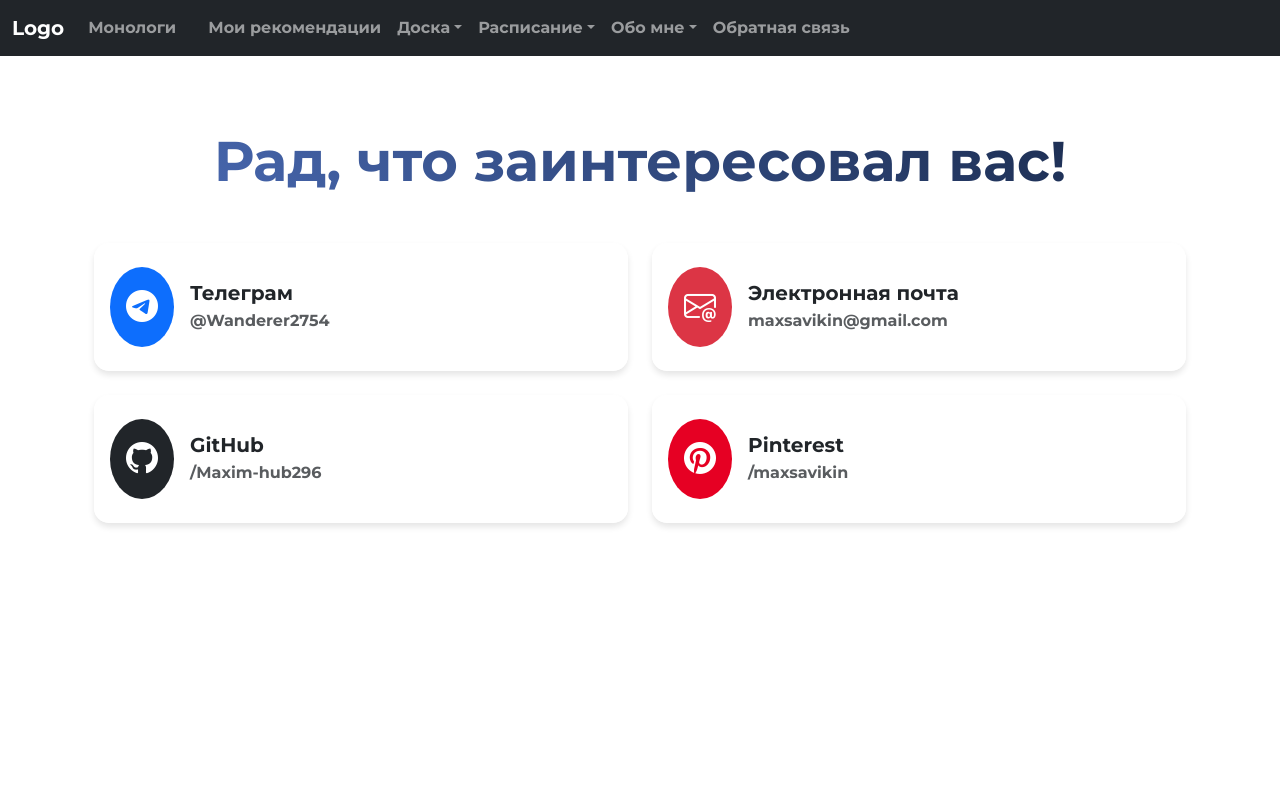
After one commit to Maxim-hub296/MyCardBoardBox, a Flask app: page /contact in a window 1280 px wide. The commit adds this page. Run offline with Flask 3, Linux system fonts and the light colour scheme.

Commit message:
Закончена страница "Обратная связь"

```diff
--- a/app/routes.py
+++ b/app/routes.py
@@ -37,4 +37,8 @@
         text, author = form.quot.data, form.author.data
         Quotes.get_or_create(quot=text, author=author)
         return redirect('/quotes')
-    return render_template('add_quot.html', form=form)
+    return render_template('add_quot.html', title_name="добавление цитаты",form=form)
+
+@app.route('/contact')
+def contact():
+    return render_template('contact.html', title_name='Обратная связь')
--- a/app/templates/base.html
+++ b/app/templates/base.html
@@ -4,6 +4,7 @@
     <meta charset="UTF-8">
     <meta name="viewport" content="width=device-width, initial-scale=1.0">
     <title>{{ title_name }}</title>
+  <link rel="stylesheet" href="https://cdn.jsdelivr.net/npm/bootstrap-icons@1.11.1/font/bootstrap-icons.css">
     <script src="https://cdn.jsdelivr.net/npm/bootstrap@5.3.3/dist/js/bootstrap.bundle.min.js"></script>
     <link href="https://fonts.googleapis.com/css2?family=Montserrat:wght@700&display=swap&subset=cyrillic"
           rel="stylesheet">
@@ -62,7 +63,7 @@
             <li><a class="dropdown-item" href="#">Достижения</a></li>
           </ul>
           <li class="nav-item">
-              <a class="nav-link" href="#">Обратная связь</a>
+              <a class="nav-link" href="/contact">Обратная связь</a>
           </li>
 
       </ul>
--- /dev/null
+++ b/app/templates/contact.html
@@ -0,0 +1,110 @@
+{% extends "base.html" %}
+
+{% block content %}
+
+<div class="container py-5">
+    <!-- Заголовок с градиентом -->
+    <div class="text-center mb-5">
+        <h1 class="display-4 fw-bold gradient-text" style="background: linear-gradient(45deg, #4b6cb7, #182848); -webkit-background-clip: text; -webkit-text-fill-color: transparent;">
+            Рад, что заинтересовал вас!
+        </h1>
+    </div>
+
+    <!-- Карточки контактов -->
+    <div class="row g-4 justify-content-center">
+        <!-- Телеграм -->
+        <div class="col-md-8 col-lg-6">
+            <a href="https://t.me/Wanderer2754" target="_blank" class="card contact-card hover-effect text-decoration-none">
+                <div class="card-body d-flex align-items-center py-4">
+                    <div class="icon-wrapper bg-primary rounded-circle p-3 me-3">
+                        <i class="bi bi-telegram fs-2 text-white"></i>
+                    </div>
+                    <div>
+                        <h5 class="card-title mb-1 text-dark">Телеграм</h5>
+                        <p class="text-muted mb-0">@Wanderer2754</p>
+                    </div>
+                </div>
+            </a>
+        </div>
+
+        <!-- Email -->
+        <div class="col-md-8 col-lg-6">
+            <div class="card contact-card hover-effect">
+                <div class="card-body d-flex align-items-center py-4">
+                    <div class="icon-wrapper bg-danger rounded-circle p-3 me-3">
+                        <i class="bi bi-envelope-at fs-2 text-white"></i>
+                    </div>
+                    <div>
+                        <h5 class="card-title mb-1 text-dark">Электронная почта</h5>
+                        <p class="text-muted mb-0">maxsavikin@gmail.com</p>
+                    </div>
+                </div>
+            </div>
+        </div>
+
+        <!-- GitHub -->
+        <div class="col-md-8 col-lg-6">
+            <a href="https://github.com/Maxim-hub296" target="_blank" class="card contact-card hover-effect text-decoration-none">
+                <div class="card-body d-flex align-items-center py-4">
+                    <div class="icon-wrapper bg-dark rounded-circle p-3 me-3">
+                        <i class="bi bi-github fs-2 text-white"></i>
+                    </div>
+                    <div>
+                        <h5 class="card-title mb-1 text-dark">GitHub</h5>
+                        <p class="text-muted mb-0">/Maxim-hub296</p>
+                    </div>
+                </div>
+            </a>
+        </div>
+
+        <!-- Pinterest -->
+        <div class="col-md-8 col-lg-6">
+            <a href="https://ru.pinterest.com/maxsavikin/" target="_blank" class="card contact-card hover-effect text-decoration-none">
+                <div class="card-body d-flex align-items-center py-4">
+                    <div class="icon-wrapper bg-pinterest rounded-circle p-3 me-3">
+                        <i class="bi bi-pinterest fs-2 text-white"></i>
+                    </div>
+                    <div>
+                        <h5 class="card-title mb-1 text-dark">Pinterest</h5>
+                        <p class="text-muted mb-0">/maxsavikin</p>
+                    </div>
+                </div>
+            </a>
+        </div>
+    </div>
+</div>
+
+<style>
+    .gradient-text {
+        background-clip: text;
+        -webkit-background-clip: text;
+        color: transparent;
+    }
+
+    .contact-card {
+        border: none;
+        border-radius: 15px;
+        transition: all 0.3s ease;
+        background: rgba(255, 255, 255, 0.95);
+        box-shadow: 0 4px 6px rgba(0, 0, 0, 0.1);
+    }
+
+    .hover-effect:hover {
+        transform: translateY(-5px);
+        box-shadow: 0 8px 15px rgba(0, 0, 0, 0.2);
+    }
+
+    .icon-wrapper {
+        transition: transform 0.3s ease;
+    }
+
+    .contact-card:hover .icon-wrapper {
+        transform: scale(1.1);
+    }
+
+    .bg-pinterest {
+        background-color: #e60023 !important;
+    }
+</style>
+
+{% endblock %}
```
